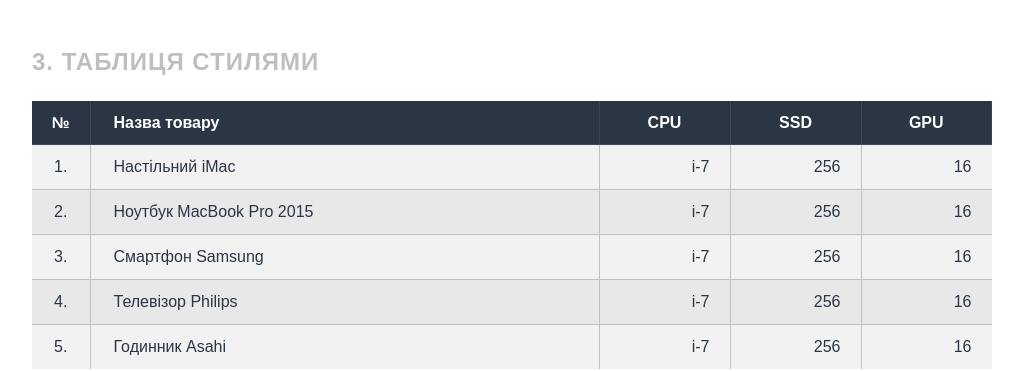
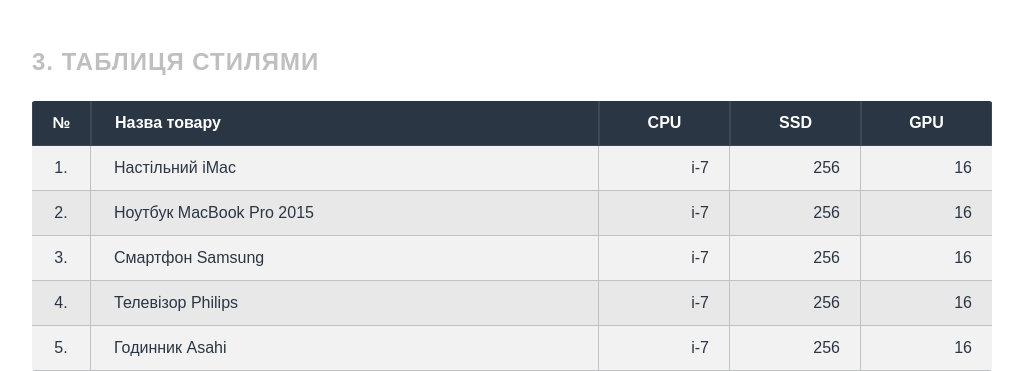
Before and after one commit to Franchukkk/navtable, a plain HTML site: page index.html in a window 1280 px wide. Shown: the part 811-1182 px from the top of the page, without its empty margins (128-1151 px from the left). Drawn offline with Linux system fonts and the light colour scheme.

Commit message:
Navigation1

```diff
--- a/css/style.css
+++ b/css/style.css
@@ -211,19 +211,19 @@ ul.flex:first-child>li:last-child {
     text-decoration: none;
 }
 
-.dflex{
+.dflex {
     display: flex;
 }
 
-.thead > li > a{
+.thead>li>a {
     padding: 10px 43.39px;
 }
 
-.thead>li{
+.thead>li {
     border-right: 1px solid #3f4852;
 }
 
-.thead>li:last-child{
+.thead>li:last-child {
     border-right: none;
 }
 
@@ -381,24 +381,18 @@ th {
     padding-right: 20px;
 }
 
-.table3 table tbody tr td:nth-child(3n),
-.table3 table tbody tr td:nth-child(4n),
-.table3 table tbody tr td:nth-child(5n) {
-    text-align: right;
-    width: 110px;
-    padding-right: 20px;
-}
+
 
 .table2>table>tbody>tr {
     background-color: #f2f2f2;
 }
 
-.table2>table>tbody>tr>td:first-child,
-.table3>table>tbody>tr>td:first-child {
+.table2>table>tbody>tr>td:first-child {
     text-align: center;
     border-left: none;
     width: 57.5px;
 }
+
 
 .td-second {
     padding-left: 23px;
@@ -412,42 +406,81 @@ th {
     background-color: #c0c1c2;
 }
 
-.table3 table thead {
+.table3 {
+    display: table;
+    width: 100%;
+    display: table;
+    border-radius: 3px;
+    overflow: hidden;
+}
+
+.theader {
+    display: table-row;
     background-color: #2a3644;
 }
 
-.table3 table thead th {
+.th {
+    display: table-cell;
     font-size: 16px;
-    line-height: 2.688em;
-    color: #ffffff;
+    line-height: 2.719em;
+    color: rgb(255, 255, 255);
     font-weight: bold;
-    font-family: "Arial";
+    font-family: Arial;
+    border: 1px solid #3f4852;
+    border-top: none;
+    text-align: center;
 }
 
-.table3>table>tbody>tr:nth-child(2n) {
+.tr {
+    display: table-row;
     background-color: #e8e8e8;
 }
 
-.table3>table>tbody>tr {
-    background-color: #f2f2f2;
-}
-
-.table3>table>tbody>tr:hover {
+.tr:hover {
     background-color: #c0c1c2;
 }
 
-.table3 table td {
-    font-size: 16px;
-    line-height: 2.75em;
-    color: #2a3644;
-    font-family: "Arial";
+.tr:nth-child(1n):hover {
+    background-color: #c0c1c2;
 }
 
-.table3 .name {
+.name {
     text-align: left;
     padding-left: 23px;
 }
 
-.table3 th:first-child {
-    border-left: none;
+.tr:nth-child(2n) {
+    display: table-row;
+    background-color: #f2f2f2;
 }
+
+.width {
+    width: 129px;
+}
+
+.td {
+    display: table-cell;
+    font-size: 16px;
+    color: #2a3644;
+    line-height: 2.75em;
+    font-family: "Arial";
+    border-right: 1px solid #c0c1c2;
+    border-bottom: 1px solid #c0c1c2;
+}
+
+.tr>.td:first-child {
+    width: 58px;
+    text-align: center;
+}
+
+.tr>.td:last-child {
+    border: none;
+    border-bottom: 1px solid #c0c1c2;
+}
+
+.tr>.td:nth-child(3n),
+.tr>.td:nth-child(4n),
+.tr>.td:nth-child(5n) {
+    text-align: right;
+    padding-right: 20px;
+}
--- a/index.html
+++ b/index.html
@@ -236,7 +236,7 @@
                 </tbody>
             </table>
         </div>
-        <div class="table3">
+        <!-- <div class="table3">
             <h2>3. Таблиця стилями</h2>
             <table>
                 <thead>
@@ -264,28 +264,74 @@
                         <td>16</td>
                     </tr>
                     <tr>
-                        <td>3.</td>
-                        <td class="td-second">Смартфон Samsung</td>
-                        <td>i-7</td>
-                        <td>256</td>
-                        <td>16</td>
+                        3.
+                        Смартфон Samsung
+                        i-7
+                        256
+                        16
                     </tr>
                     <tr>
-                        <td>4.</td>
-                        <td class="td-second">Телевізор Philips</td>
-                        <td>i-7</td>
-                        <td>256</td>
-                        <td>16</td>
+                        4.
+                        Телевізор Philips
+                        i-7
+                        256
+                        16
                     </tr>
                     <tr>
-                        <td>5.</td>
-                        <td class="td-second">Годинник Asahi</td>
-                        <td>i-7</td>
-                        <td>256</td>
-                        <td>16</td>
+                        5.
+                        Годинник Asahi
+                        i-7
+                        256
+                        16
                     </tr>
                 </tbody>
             </table>
+        </div> -->
+
+        <h2>3. Таблиця стилями</h2>
+        <div class="table3">
+            <div class="theader">
+                <div class="th">№</div>
+                <div class="th name">Назва товару</div>
+                <div class="th width">CPU</div>
+                <div class="th width">SSD</div>
+                <div class="th width">GPU</div>
+            </div>
+            <div class="tr">
+                <div class="td">1.</div>
+                <div class="td name">Настільний iMac</div>
+                <div class="td">i-7</div>
+                <div class="td">256</div>
+                <div class="td">16</div>
+            </div>
+            <div class="tr">
+                <div class="td">2.</div>
+                <div class="td name">Ноутбук MacBook Pro 2015</div>
+                <div class="td">i-7</div>
+                <div class="td">256</div>
+                <div class="td">16</div>
+            </div>
+            <div class="tr">
+                <div class="td">3.</div>
+                <div class="td name">Смартфон Samsung</div>
+                <div class="td">i-7</div>
+                <div class="td">256</div>
+                <div class="td">16</div>
+            </div>
+            <div class="tr">
+                <div class="td">4.</div>
+                <div class="td name">Телевізор Philips</div>
+                <div class="td">i-7</div>
+                <div class="td">256</div>
+                <div class="td">16</div>
+            </div>
+            <div class="tr">
+                <div class="td">5.</div>
+                <div class="td name">Годинник Asahi</div>
+                <div class="td">i-7</div>
+                <div class="td">256</div>
+                <div class="td">16</div>
+            </div>
         </div>
     </div>
 </body>
```
